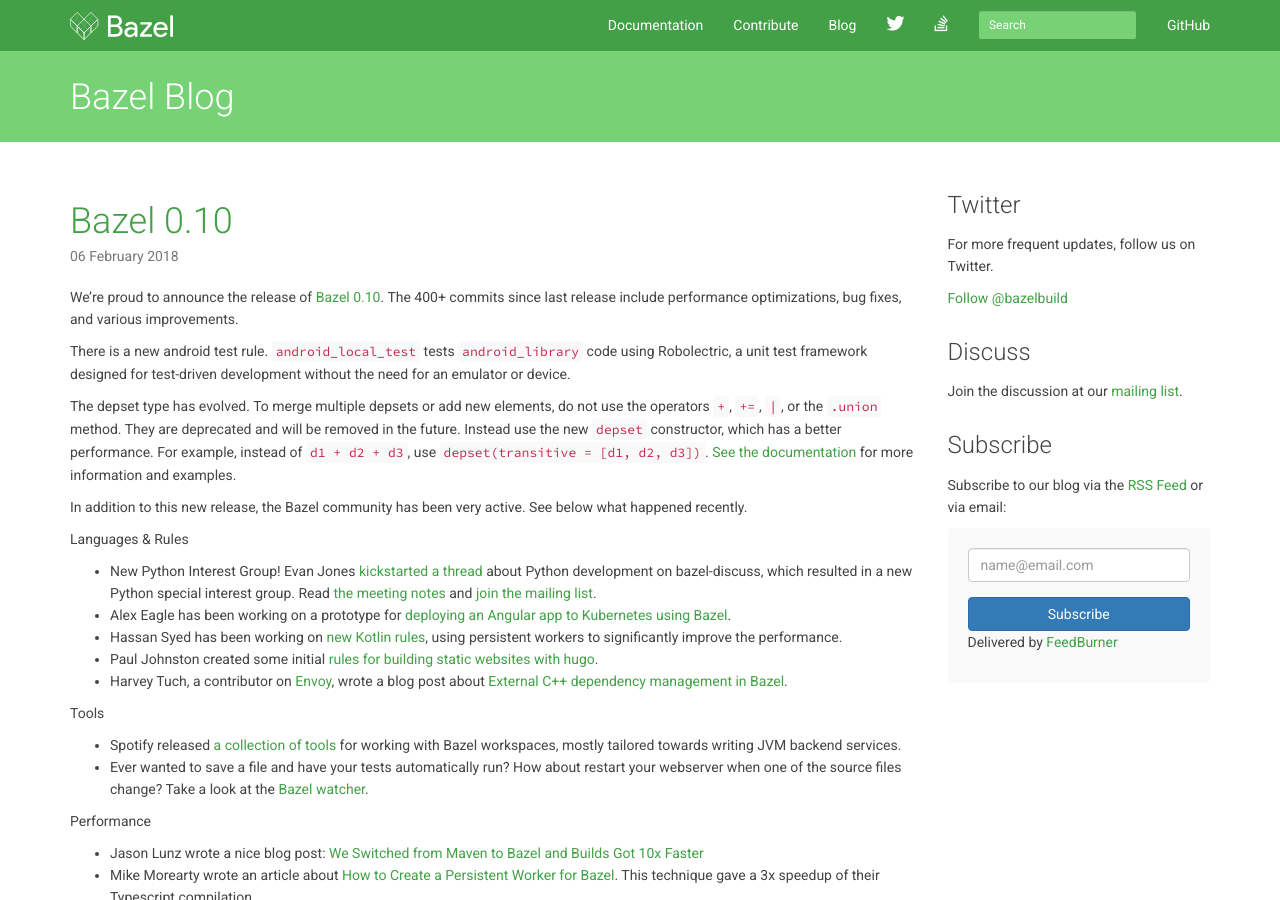
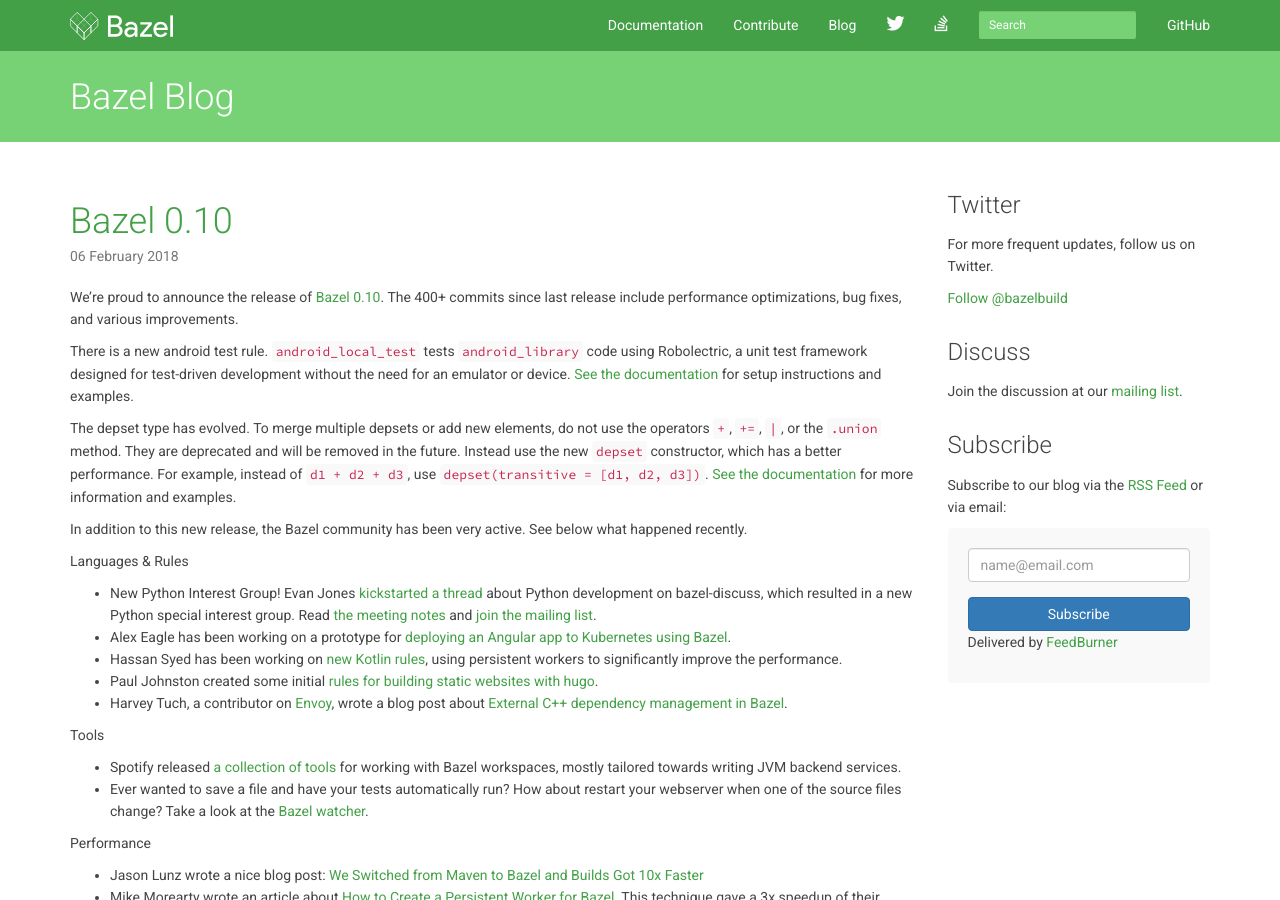
Before and after one commit to bazelbuild/bazel-blog, a Jekyll site: the page built from index.html, in a window 1280 px wide and 900 px high. Built offline with Jekyll 4.4.1, drawn with Linux system fonts in a browser that asks for light colours; nearby versions of some CDN libraries; library files that are not in the unit come from our copies; Markdown is read by kramdown in place of the engine named in the settings; the list of posts is cut into pages by our own code.

Commit message:
Add doc links for android_local_test

```diff
--- a/_posts/2018-02-06-bazel-0.10.md
+++ b/_posts/2018-02-06-bazel-0.10.md
@@ -9,7 +9,8 @@
 
 There is a new android test rule. `android_local_test` tests `android_library`
 code using Robolectric, a unit test framework designed for test-driven
-development without the need for an emulator or device.
+development without the need for an emulator or device. [See the documentation](https://docs.bazel.build/versions/master/be/android.html#android_local_test) for
+setup instructions and examples.
 
 The depset type has evolved. To merge multiple depsets or add new elements, do
 not use the operators `+`, `+=`, `|`, or the `.union` method. They are
```
